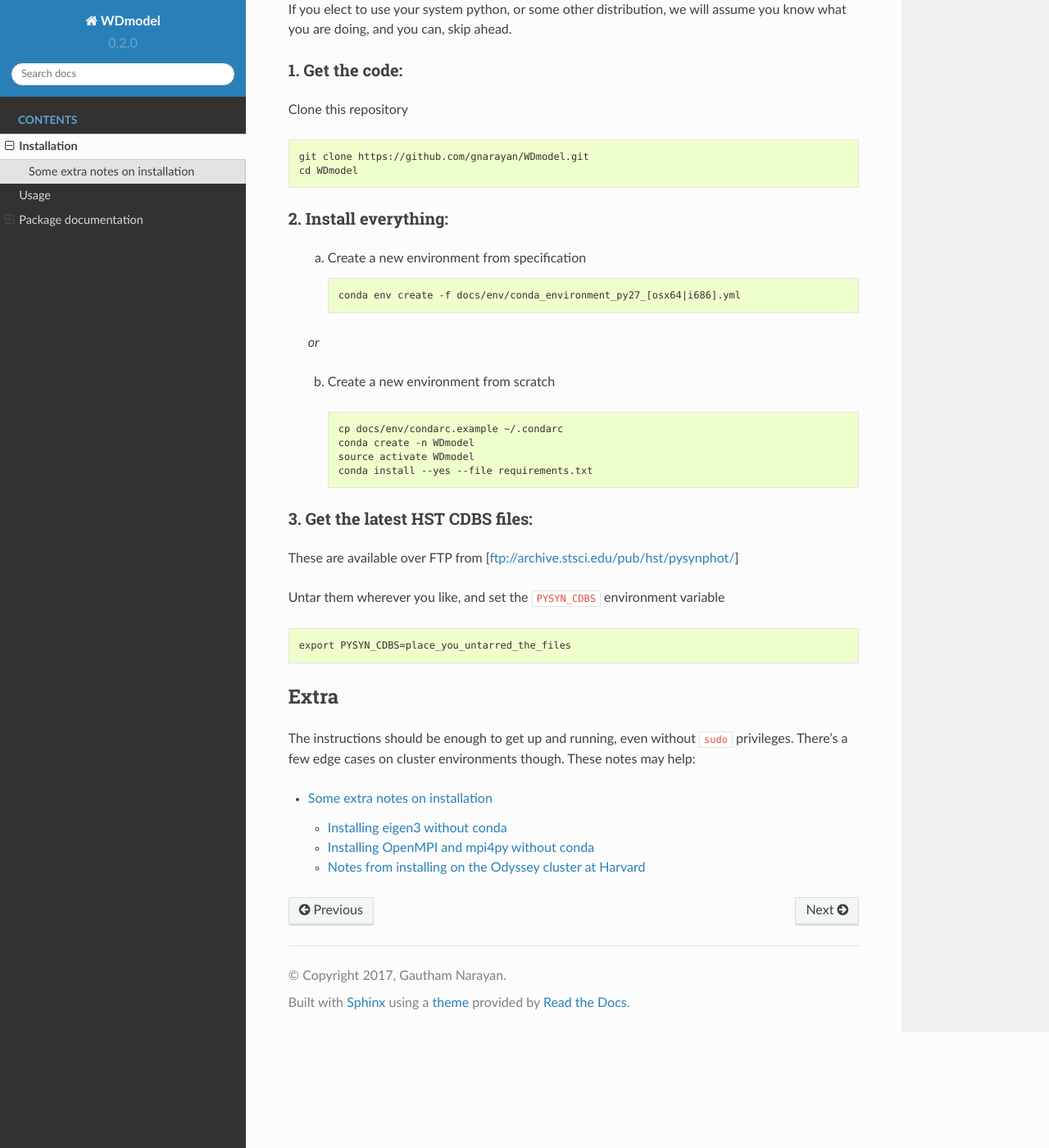
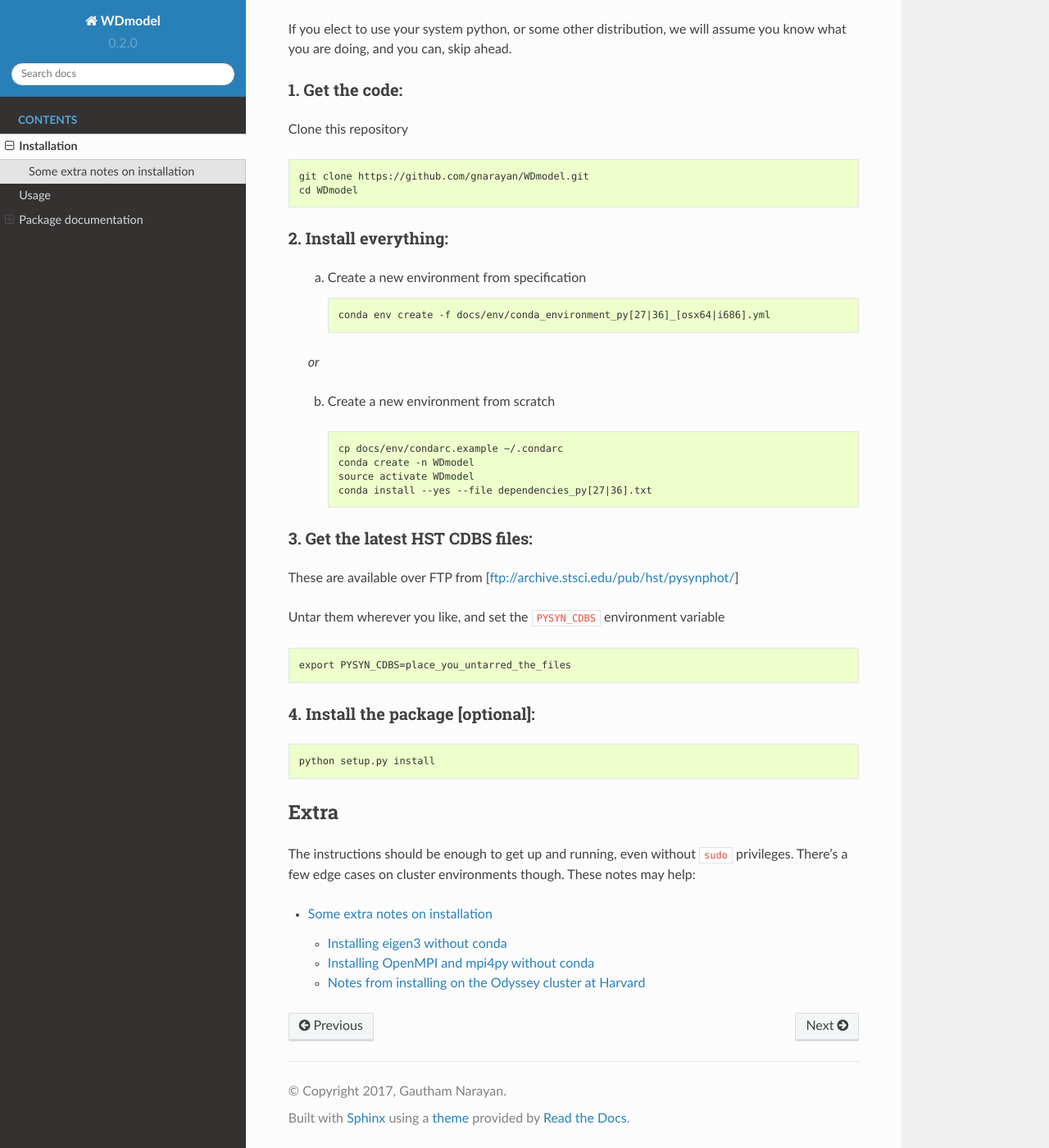
Before and after one commit to gnarayan/WDmodel, a Sphinx documentation site: the page built from docs/installation.rst, in a window 1280 px wide and 1400 px high, scrolled down 699 px. Shown: the whole window at 82% size. Built offline with Sphinx 7.4.7 and the Read the Docs theme 2.0.0, drawn with Linux system fonts in a browser that asks for light colours.

Commit message:
large update of docs, setup script and added test and coveralls config for travis

```diff
--- a/README.rst
+++ b/README.rst
@@ -1,7 +1,7 @@
 WDmodel
 =======
 
-**Copyright 2017- Gautham Narayan (gnarayan@noao.edu)**
+**Copyright 2017- Gautham Narayan (gsnarayan@gmail.com)**
 
 About
 -----
--- a/docs/installation.rst
+++ b/docs/installation.rst
@@ -13,6 +13,7 @@ on your system.
    - :ref:`Get the code <code>`
    - :ref:`Install everything <package>`
    - :ref:`Get auxillary pysynphot files <synphot>`
+   - :ref:`Install the code  <finalize>`
 
 * :ref:`Some extra notes <notes>`
 
@@ -61,7 +62,7 @@ Clone this repository
 
     .. code-block:: console
 
-      conda env create -f docs/env/conda_environment_py27_[osx64|i686].yml
+      conda env create -f docs/env/conda_environment_py[27|36]_[osx64|i686].yml
 
  *or*
 
@@ -72,7 +73,7 @@ Clone this repository
     cp docs/env/condarc.example ~/.condarc
     conda create -n WDmodel
     source activate WDmodel
-    conda install --yes --file requirements.txt
+    conda install --yes --file dependencies_py[27|36].txt
 
 .. _synphot:
 
@@ -88,6 +89,16 @@ Untar them wherever you like, and set the ``PYSYN_CDBS`` environment variable
 
  export PYSYN_CDBS=place_you_untarred_the_files
 
+.. _finalize:
+
+4. Install the package [optional]:
+~~~~~~~~~~~~~~~~~~~~~~~~~~~~~~~~~~
+
+.. code-block:: console
+
+  python setup.py install
+
+
 .. _notes:
 
 =====
--- a/setup.py
+++ b/setup.py
@@ -8,7 +8,7 @@
 
 from setuptools import find_packages, setup
 
-with open('requirements.txt','r') as f:
+with open('dependencies_py27.txt','r') as f:
     required = f.read().splitlines()
 
 dir_path = os.path.dirname(os.path.realpath(__file__))
```
Also changed, not shown: dependencies_py27.txt (added, +14 -0 lines), dependencies_py36.txt (added, +13 -0 lines), docs/usage.rst (+16 -3 lines), .travis.yml, 9 other files.
